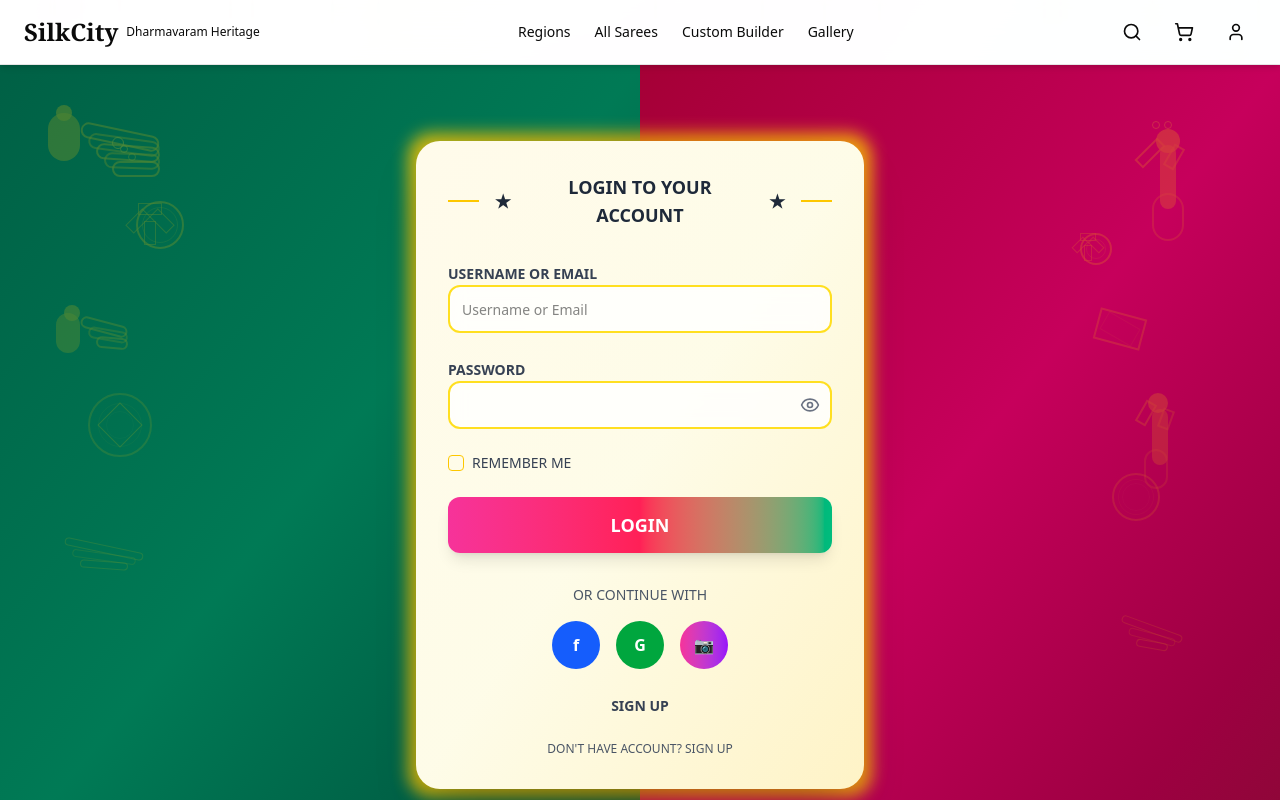
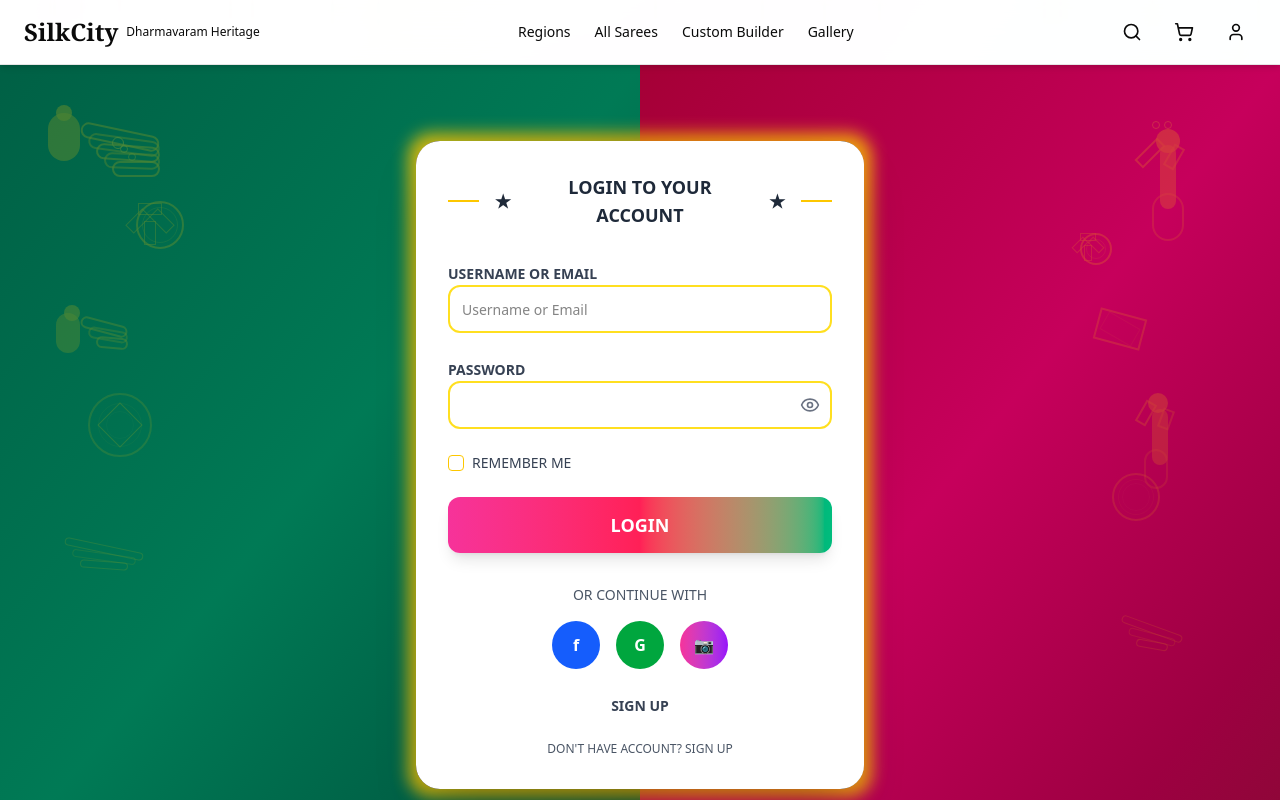
Before and after one commit to KARTHIKganesh256/skil-city, a Next.js app: page /login in a window 1280 px wide. Shown: the top 800 px of the page. Built offline with nearby package versions, Linux system fonts and the light colour scheme; a web font is replaced by a local one.

Commit message:
Change login card background to use image instead of gradient

```diff
--- a/src/app/login/page.tsx
+++ b/src/app/login/page.tsx
@@ -44,7 +44,7 @@ export default function LoginPage() {
         <div
           className="absolute inset-0 bg-cover bg-center bg-no-repeat"
           style={{
-            backgroundImage: "url('/weaving.jpg')",
+            backgroundImage: "url('/login.jpg'), url('/weaving.jpg'), url('/login-bg.svg'), linear-gradient(135deg, #065f46 0%, #be185d 50%, #064e3b 100%)",
             backgroundSize: "cover",
             backgroundPosition: "center"
           }}
@@ -198,7 +198,17 @@ export default function LoginPage() {
           <div className="relative">
             {/* Golden ornate border */}
             <div className="absolute -inset-2 bg-gradient-to-r from-yellow-400 via-yellow-500 to-yellow-400 rounded-3xl blur-sm opacity-80"></div>
-            <div className="relative bg-gradient-to-br from-amber-50 via-yellow-50 to-amber-100 rounded-3xl p-8 shadow-2xl">
+            <div
+              className="relative rounded-3xl p-8 shadow-2xl bg-cover bg-center bg-no-repeat"
+              style={{
+                backgroundImage: "url('/weaving.jpg'), url('/login.jpg')",
+                backgroundSize: "cover",
+                backgroundPosition: "center"
+              }}
+            >
+              {/* Semi-transparent overlay for better text readability */}
+              <div className="absolute inset-0 bg-white bg-opacity-80 rounded-3xl"></div>
+              <div className="relative z-10">
                 {/* Header with decorative elements */}
                 <div className="text-center mb-8">
                   <div className="flex items-center justify-center mb-6">
@@ -310,6 +320,7 @@ export default function LoginPage() {
               </div>
               </div>
             </div>
+          </div>
       </motion.div>
       </div>
     </div>
```
Also changed, not shown: public/login-bg.svg (added). Lines whose indentation alone changed are shown as unchanged.
